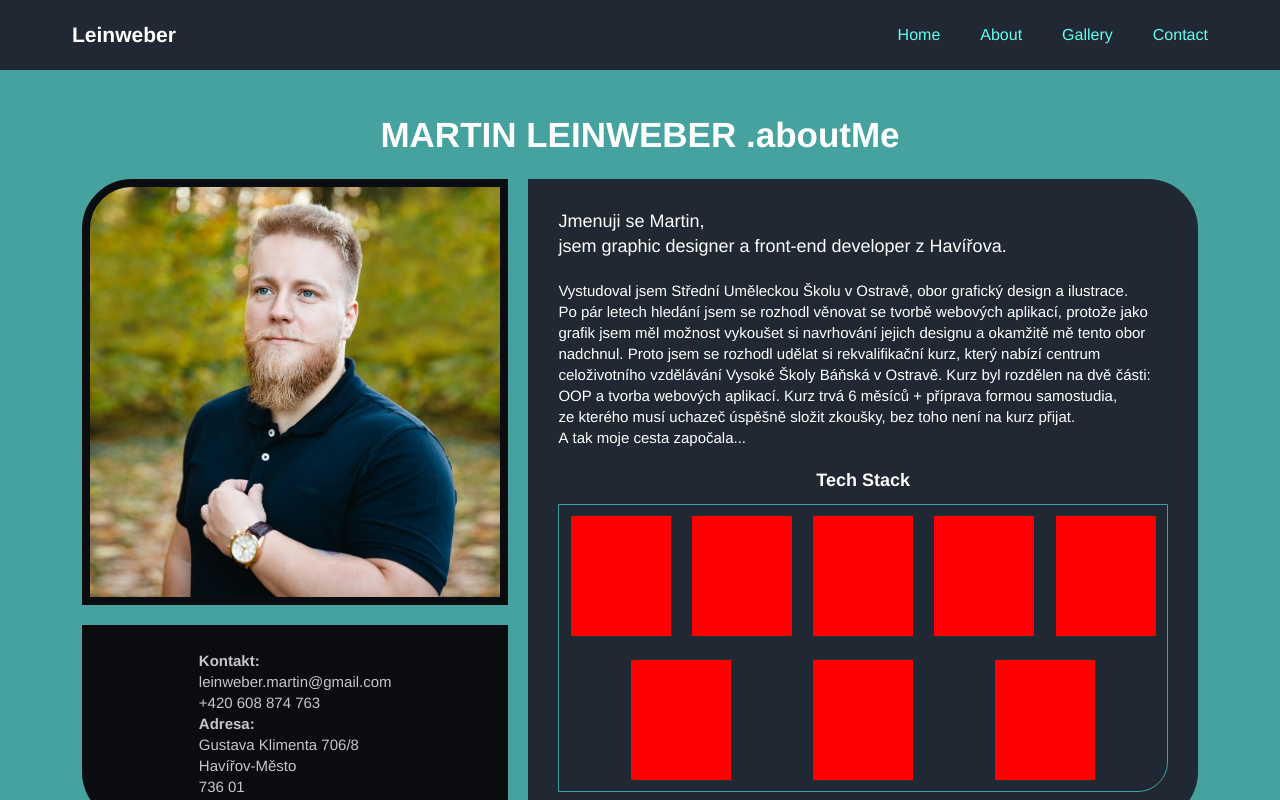
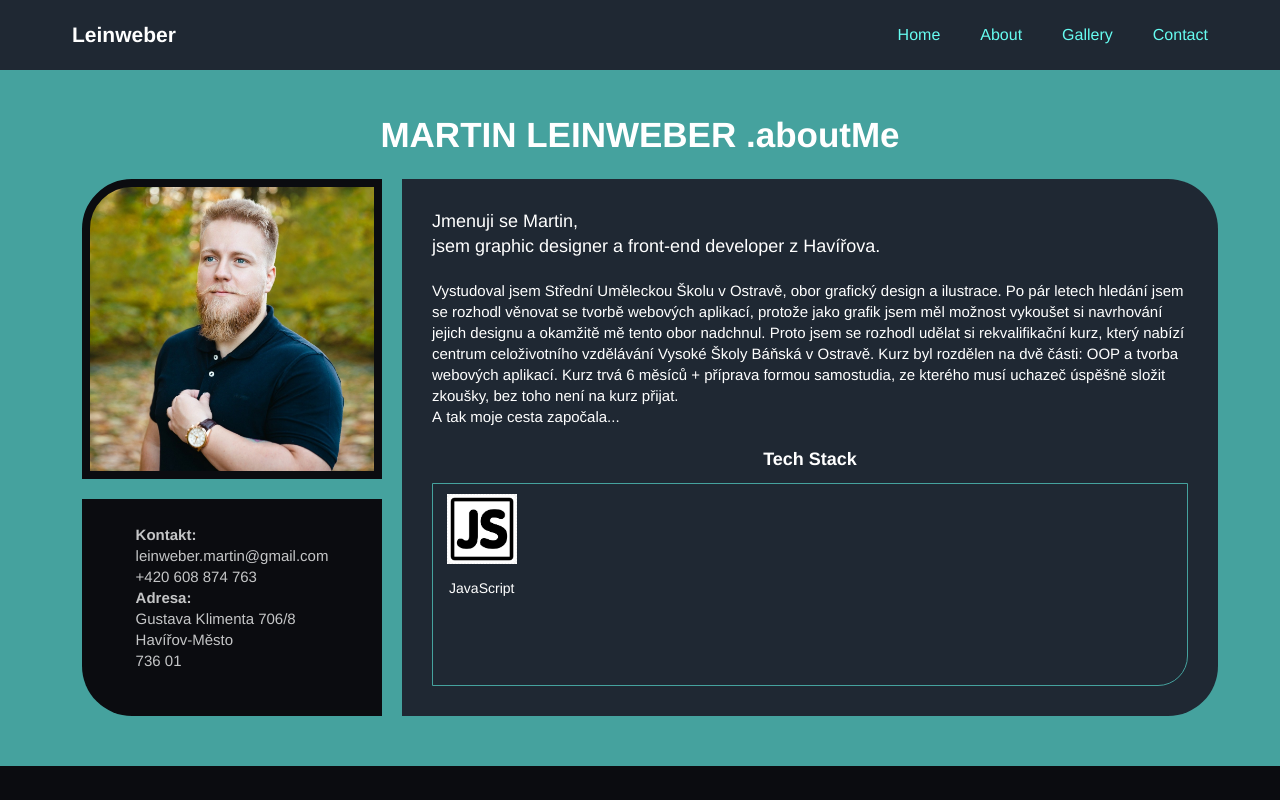
Before and after one commit to leinweberm/portfolioWeb, a React (Create React App) app: page /about in a window 1280 px wide. Shown: the top 800 px of the page. Built offline with nearby package versions, Linux system fonts and the light colour scheme.

Commit message:
WOP About staci uz jen naplnit

```diff
--- a/src/components/About/aboutStyles.js
+++ b/src/components/About/aboutStyles.js
@@ -16,8 +16,8 @@ export const PageContainer = styled.div`
 export const AboutGrid = styled.div`
     top: 0;
     display: grid;
-    grid-template-columns: auto 60%;
-    grid-template-rows: auto auto;
+    grid-template-columns: 300px calc(100% - 300px);
+    grid-template-rows: 300px calc(100% - 300px);
     grid-template-areas:
         'a b'
         'c b';
@@ -81,7 +81,7 @@ export const TechStack = styled.div`
     flex-direction: row;
     flex-wrap: wrap;
     justify-content: space-evenly;
-    align-items: center;
+    align-items: flex-start;
     width: 100%;
     height: 100%;
     min-height: 50px;
@@ -94,11 +94,11 @@ export const TechStack = styled.div`
 export const TechStackItem = styled.div`
     display: flex;
     flex-direction: column;
-    height: 120px;
-    width: 100px;
+    height: 105px;
+    width: 70px;
     margin: 10px;
     justify-content: space-between;
-    background-color: red;
+    text-align: center;
 `;
 
 export const H1 = styled.h1`
--- a/src/components/About/index.js
+++ b/src/components/About/index.js
@@ -29,7 +29,10 @@ export default function About() {
             </p>
             <h3 style={{fontSize: "18px", marginTop: "20px", marginBottom: "10px"}}>Tech Stack</h3>
             <TechStack>
-              <TechStackItem></TechStackItem>
+              <TechStackItem>
+                <img src={require('../../assets/pictures/javaScriptLogo.jpg')} alt="logo JavaScript" />
+                <p>JavaScript</p>
+              </TechStackItem>
               <TechStackItem></TechStackItem>
               <TechStackItem></TechStackItem>
               <TechStackItem></TechStackItem>
--- a/src/index.css
+++ b/src/index.css
@@ -18,6 +18,7 @@ body {
   background: white;
   /* overflow: hidden; */
   display: block;
+  background-color: #0B0C10;
 }
 p {
   font-size: 14px;
```
Also changed, not shown: src/assets/pictures/javaScriptLogo.jpg (added).
